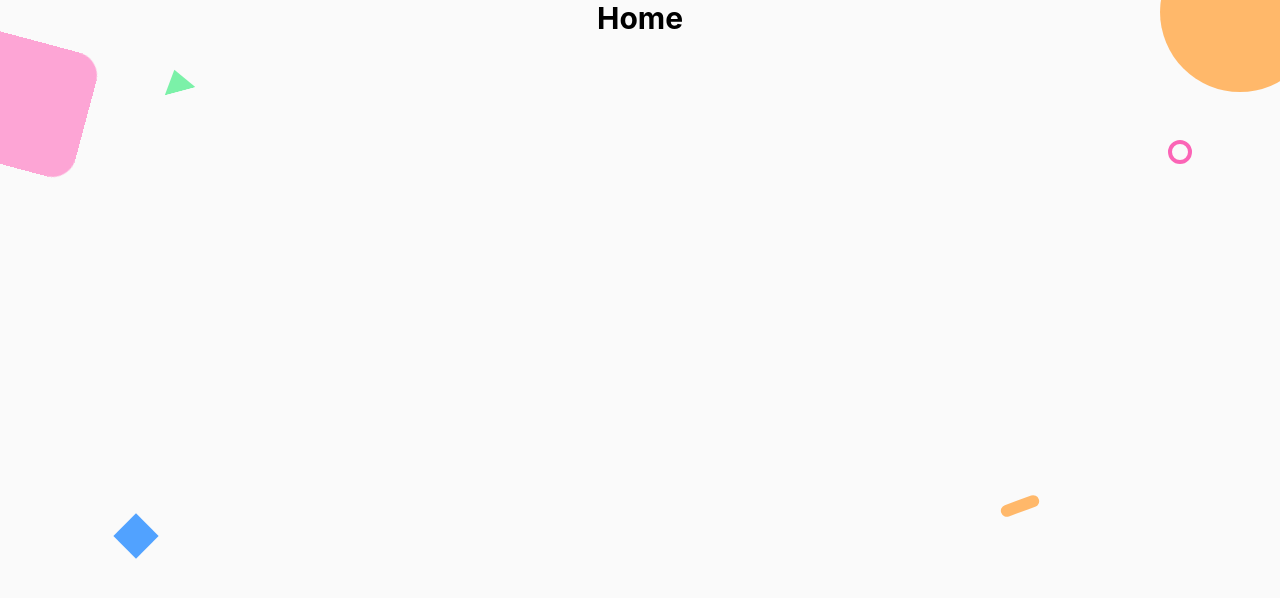
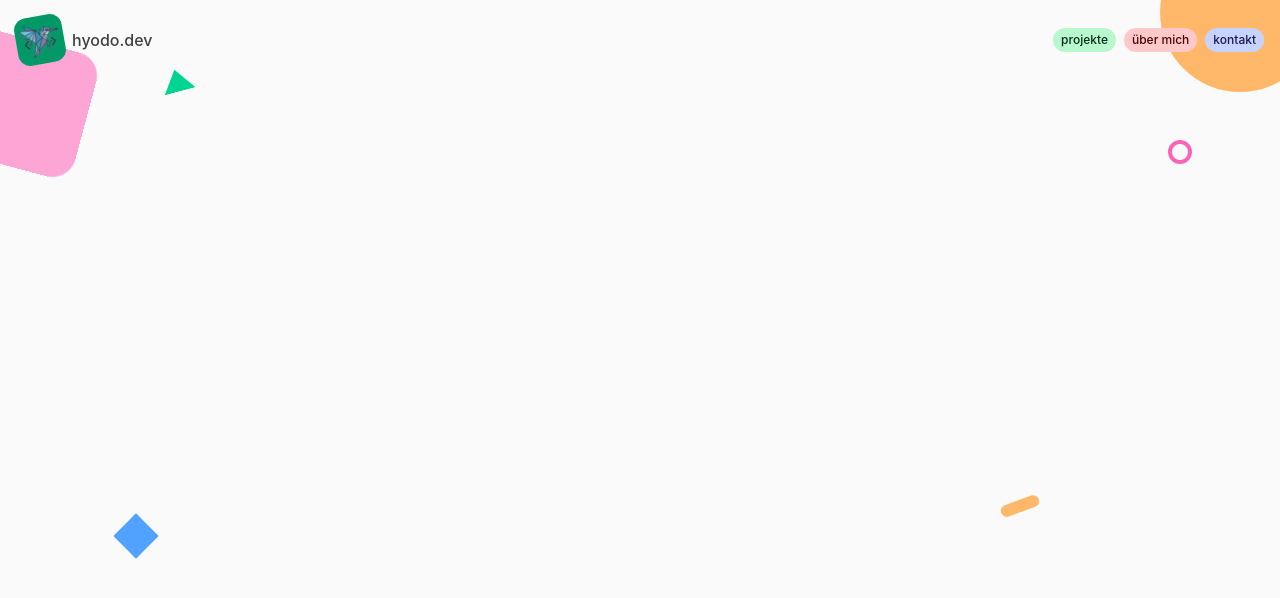
Before and after one commit to Schokett/hyodoWebsite, a React (Vite) app: page / in a window 1280 px wide. Shown: the top 598 px of the page. Built offline with nearby package versions, Linux system fonts and the light colour scheme.

Commit message:
styling design

```diff
--- a/src/App.tsx
+++ b/src/App.tsx
@@ -7,7 +7,7 @@ function App() {
       <div className="fixed inset-0 -z-10 pointer-events-none">
         <div className="bg-orange-300 rounded-full mx-auto w-25 h-25 -mt-7 -top-2 -right-5 lg:w-40 lg:h-40 lg:-mt-7 lg:-top-10 lg:-right-10 absolute "></div>
         <div className="bg-pink-300  rounded-3xl mx-auto rotate-15 w-22 h-22 mt-10 -left-8 lg:w-32 lg:h-32  lg:mt-10 lg:-left-10 absolute"></div>
-        <div className="bg-green-300 mx-auto -rotate-15 [clip-path:polygon(50%_30%,0%_100%,100%_100%)] w-5 h-5  left-22 lg:w-8 lg:h-8 mt-15 lg:left-40 absolute"></div>
+        <div className="bg-emerald-400 mx-auto -rotate-15 [clip-path:polygon(50%_30%,0%_100%,100%_100%)] w-5 h-5  left-22 lg:w-8 lg:h-8 mt-15 lg:left-40 absolute"></div>
         <div className="border-pink-400 rounded-full border-4 bg-transparent w-5 h-5 right-18 mt-25 lg:w-6 lg:h-6 lg:right-22 lg:mt-35 absolute"></div>
         <div className="bg-blue-400 mx-auto -rotate-45 w-4 h-4 mt-90 left-20 lg:w-8 lg:h-8 lg:mt-130 lg:left-30 absolute"></div>
         <div className="bg-orange-300 rounded-full -rotate-20 mx-auto w-6 h-2 mt-89 right-20 lg:w-10 lg:h-3 lg:mt-125 lg:right-60  absolute"></div>
--- a/src/pages/Home.tsx
+++ b/src/pages/Home.tsx
@@ -1,4 +1,37 @@
 function Home() {
-  return <div className="text-3xl font-bold text-center">Home</div>;
+  return (
+    <div className=" text-center ">
+      <div className="flex justify-between items-center p-4">
+        <div className="flex items-center gap-2">
+          <div className="bg-emerald-600 rounded-xl p-1 -rotate-10">
+            <img
+              src="/logo.svg"
+              alt="Logo"
+              className="w-10 h-auto drop-shadow-md drop-shadow-slate-500/50"
+            />
+          </div>
+          <p className="text-md font-medium text-neutral-700">hyodo.dev</p>
+        </div>
+
+        <nav className="gap-2 flex font-medium text-xs">
+          <div className="bg-green-200 text-green-950 rounded-full p-1 px-2">
+            <a href="" className="">
+              projekte
+            </a>
+          </div>
+          <div className="bg-red-200 text-red-950 rounded-full p-1 px-2">
+            <a href="" className="über mich">
+              über mich
+            </a>
+          </div>
+          <div className="bg-indigo-200 text-indigo-950 rounded-full p-1 px-2">
+            <a href="" className="kontakt">
+              kontakt
+            </a>
+          </div>
+        </nav>
+      </div>
+    </div>
+  );
 }
 export default Home;
```
Also changed, not shown: public/logo.svg (added).
